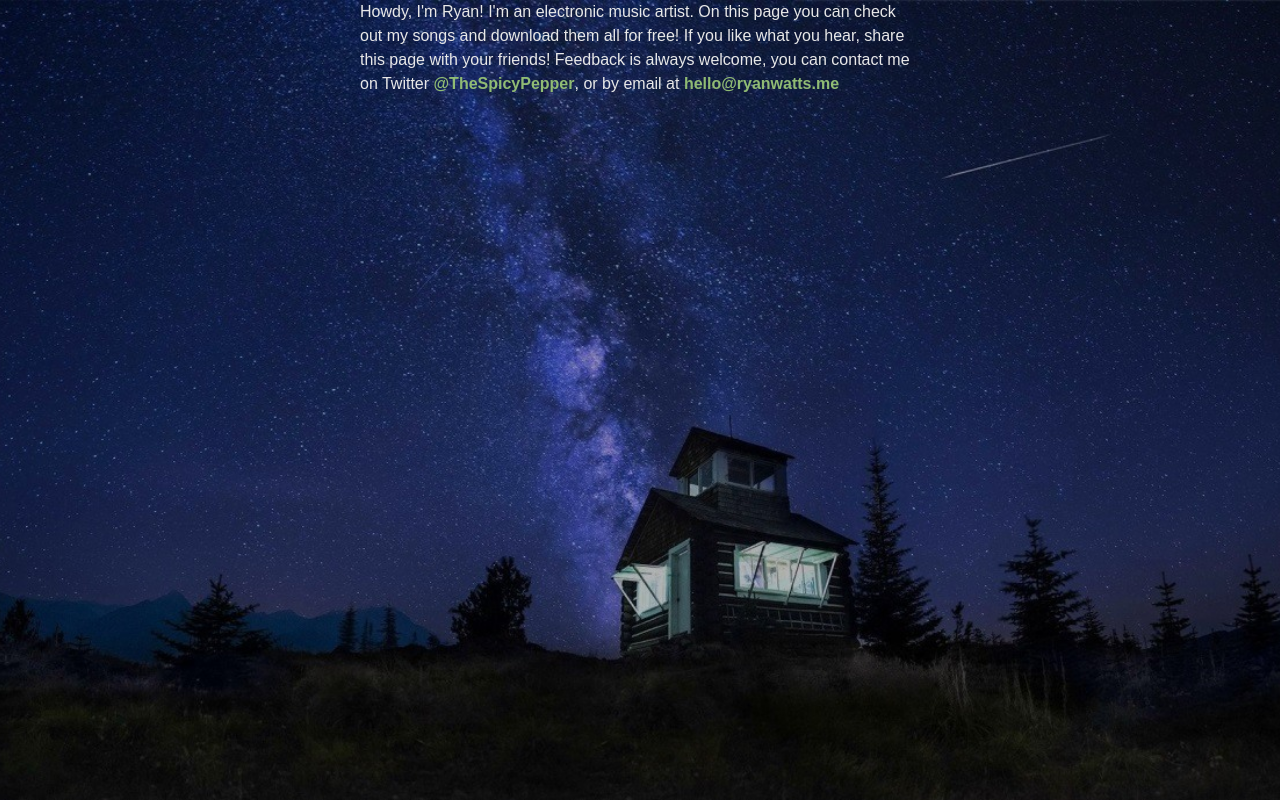
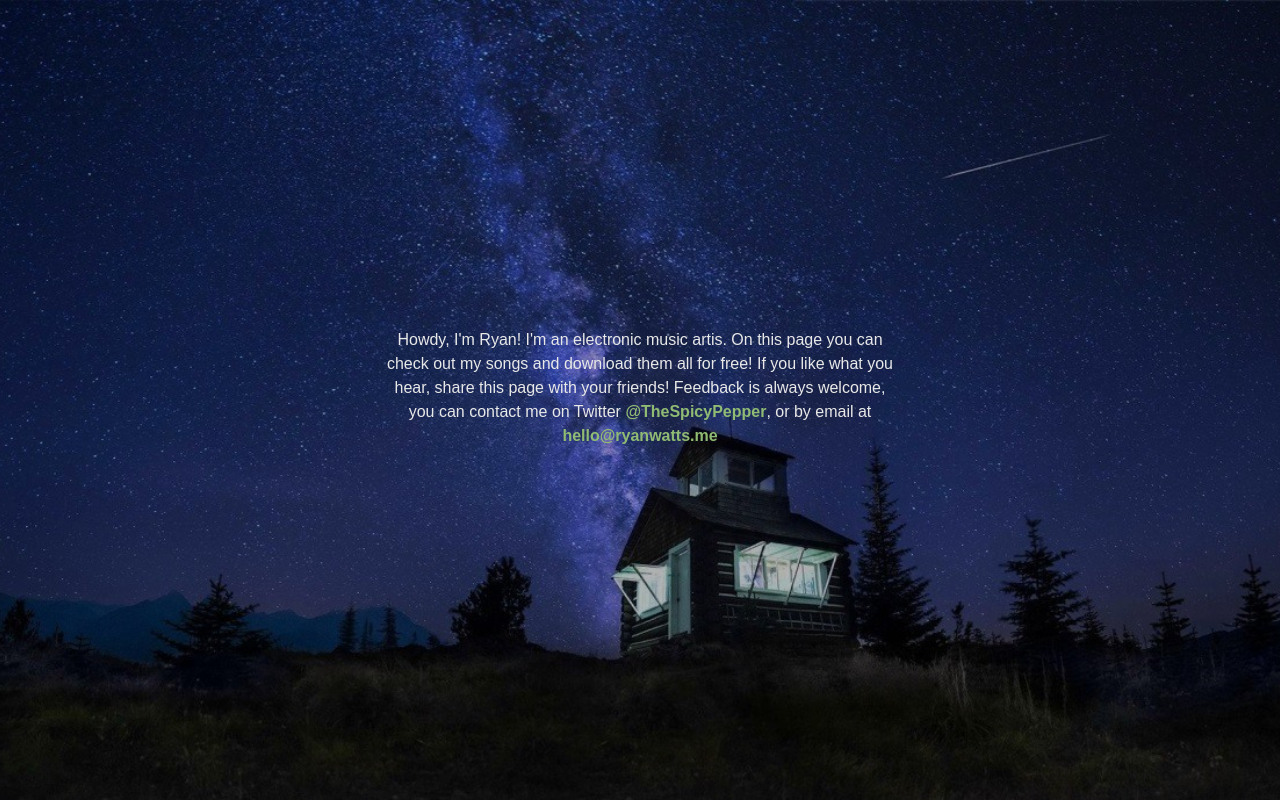
Before and after one commit to TheSpicyPepper/thespicypepper.github.io, a website: page src/index.html in a window 1280 px wide. Drawn offline with nearby package versions, Linux system fonts and the light colour scheme; files that its build step writes are made by us from their sources.

Commit message:
Center the main content with the use of tables

```diff
--- a/src/css/sample.scss
+++ b/src/css/sample.scss
@@ -12,6 +12,23 @@ body {
   margin: 0 auto;
   width: 35rem;
 }
+
+.masthead__container {
+  display: table;
+  text-align: center;
+  height: 100%;
+  width: 100%;
+}
+
+  .masthead__vertical {
+    display: table-cell;
+    vertical-align: middle;
+  }
+
+    .masthead__inner {
+      margin: 0 auto;
+      max-width: 32em;
+    }
 
 h1, h2, h3, h4, h5, h6,
 ul, ol, dd,
--- a/src/index.html
+++ b/src/index.html
@@ -10,8 +10,12 @@
 </head>
 <body>
   <main class="cover-image" role="main">
-    <div class="container">
-      <p>Howdy, I'm Ryan! I'm an electronic music artist. On this page you can check out my songs and download them all for free! If you like what you hear, share this page with your friends! Feedback is always welcome, you can contact me on Twitter <a href="#">@TheSpicyPepper</a>, or by email at <a href="#">hello@ryanwatts.me</a></p>
+    <div class="masthead__container">
+      <div class="masthead__vertical">
+        <div class="masthead__inner">
+          <p>Howdy, I'm Ryan! I'm an electronic music artis. On this page you can check out my songs and download them all for free! If you like what you hear, share this page with your friends! Feedback is always welcome, you can contact me on Twitter <a href="#">@TheSpicyPepper</a>, or by email at <a href="#">hello@ryanwatts.me</a></p>
+        </div>
+      </div>
     </div>
   </main>
 </body>
```
